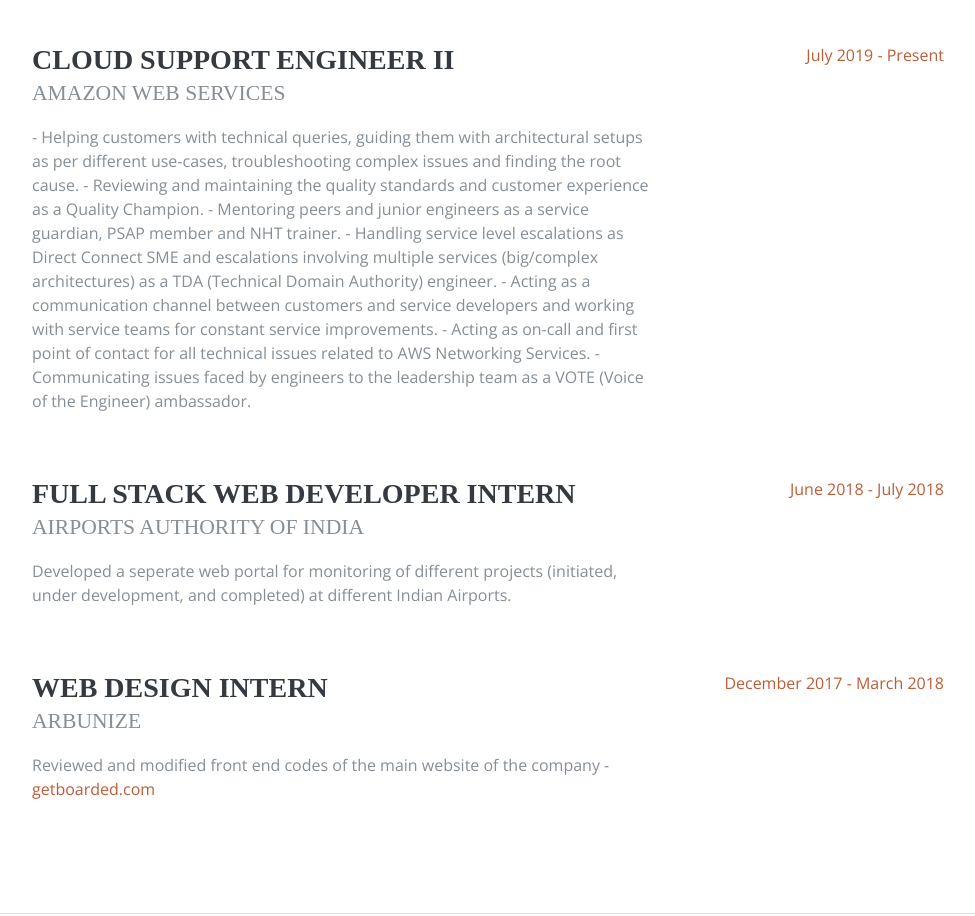
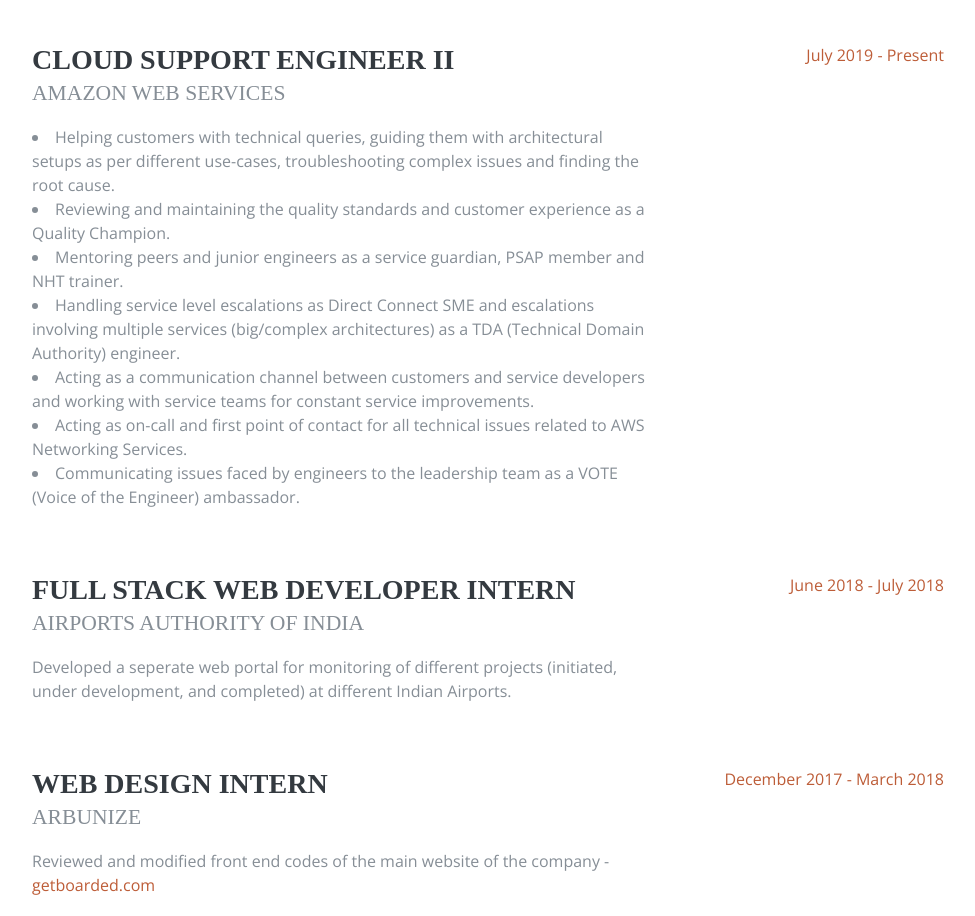
Before and after one commit to sawarnee/sawarnee.github.io, a plain HTML site: page index.html in a window 1280 px wide. Shown: the part 920-1836 px from the top of the page, without its empty margins (288-1263 px from the left). Drawn offline with nearby package versions, Linux system fonts and the light colour scheme; a web font is replaced by a local one.

Commit message:
Update index.html
updated resume 2023 draft 2

```diff
--- a/index.html
+++ b/index.html
@@ -31,7 +31,7 @@
       <a class="navbar-brand js-scroll-trigger" href="#page-top">
         <span class="d-block d-lg-none">Sawarnee Sethi</span>
         <span class="d-none d-lg-block">
-          <img class="img-fluid img-profile rounded-circle mx-auto mb-2" src="img/profile1.jpg" alt="">
+          <img class="img-fluid img-profile rounded-circle mx-auto mb-2" src="img/profile2.jpg" alt="">
         </span>
       </a>
       <button class="navbar-toggler" type="button" data-toggle="collapse" data-target="#navbarSupportedContent" aria-controls="navbarSupportedContent" aria-expanded="false" aria-label="Toggle navigation">
@@ -109,13 +109,13 @@
               <h3 class="mb-0">Cloud Support Engineer II</h3>
               <div class="subheading mb-3">Amazon Web Services</div>
               <p>
-                - Helping customers with technical queries, guiding them with architectural setups as per different use-cases, troubleshooting complex issues and finding the root cause.
-                - Reviewing and maintaining the quality standards and customer experience as a Quality Champion.
-                - Mentoring peers and junior engineers as a service guardian, PSAP member and NHT trainer.
-                - Handling service level escalations as Direct Connect SME and escalations involving multiple services (big/complex architectures) as a TDA (Technical Domain Authority) engineer.
-                - Acting as a communication channel between customers and service developers and working with service teams for constant service improvements.
-                - Acting as on-call and first point of contact for all technical issues related to AWS Networking Services.
-                - Communicating issues faced by engineers to the leadership team as a VOTE (Voice of the Engineer) ambassador.
+                <li>Helping customers with technical queries, guiding them with architectural setups as per different use-cases, troubleshooting complex issues and finding the root cause.</li>
+                <li>Reviewing and maintaining the quality standards and customer experience as a Quality Champion.</li>
+                <li>Mentoring peers and junior engineers as a service guardian, PSAP member and NHT trainer.</li>
+                <li>Handling service level escalations as Direct Connect SME and escalations involving multiple services (big/complex architectures) as a TDA (Technical Domain Authority) engineer.</li>
+                <li>Acting as a communication channel between customers and service developers and working with service teams for constant service improvements.</li>
+                <li>Acting as on-call and first point of contact for all technical issues related to AWS Networking Services.</li>
+                <li>Communicating issues faced by engineers to the leadership team as a VOTE (Voice of the Engineer) ambassador.</li>
               </p>
             </div>
             <div class="resume-date text-md-right">
@@ -259,6 +259,7 @@
           <div class="resume-item d-flex flex-column flex-md-row mb-5">
             <div class="resume-content mr-auto">
               <h3 class="mb-0">Financial Services Recommendation Engine</h3>
+              <div class="subheading mb-3"></div>
               <p>
               	A web portal which suggests offline shops and online portals to users according to their age, gender, locality, monthly income, monthly exenditure etc. The machine learning algorithm takes different inputs from the user and then on its basis, suggest recommendations.
               </p>
@@ -289,7 +290,7 @@
               	A complete web application through which students can store their confidentials such as marksheets and other information online and in response, they will receive a QR code. They have to show this QR code to the operator at the time of admission and on scanning this code, operator will obtain all the files and information on his/her system and he/she can manage them in any order as needed. This project also inlude Forget Password and QR code generator modules.
               </p>
               <p>
-	              Tired of checking code ? <button class="btn btn-link" data-toggle="modal" data-target="#video"> Click </button> to view video of running project
+	              Tired of checking code ? <button class="btn btn-link" data-toggle="modal" data-target="#video"> Click here </button> to view video of running project
 	          </p>
             </div>
             <div class="resume-date text-md-right">
@@ -324,8 +325,8 @@
         <div class="my-auto">
           <h2 class="mb-5">Interests</h2>
           <p>Apart from being a techie, I enjoy most of my time being outdoors. I love adventure sports and hanging out with friends.</p>
-          <p class="mb-0">When forced indoors, I follow a number of sci-fi and fantasy genre movies and television shows, and I spend a large amount of my free time exploring the latest technolgy advancements in different fields.</p>
-          <p class="mb-0">
+          <p class="mb-5">When forced indoors, I follow a number of sci-fi and fantasy genre movies and television shows, and I spend a large amount of my free time exploring the latest technolgy advancements in different fields.</p>
+          <p class="mb-5">
             I also like to play different instruments. As of now, I have learned following and on the go for others:
             <li>Guitar</li>
             <li>Ukulele</li>
```
